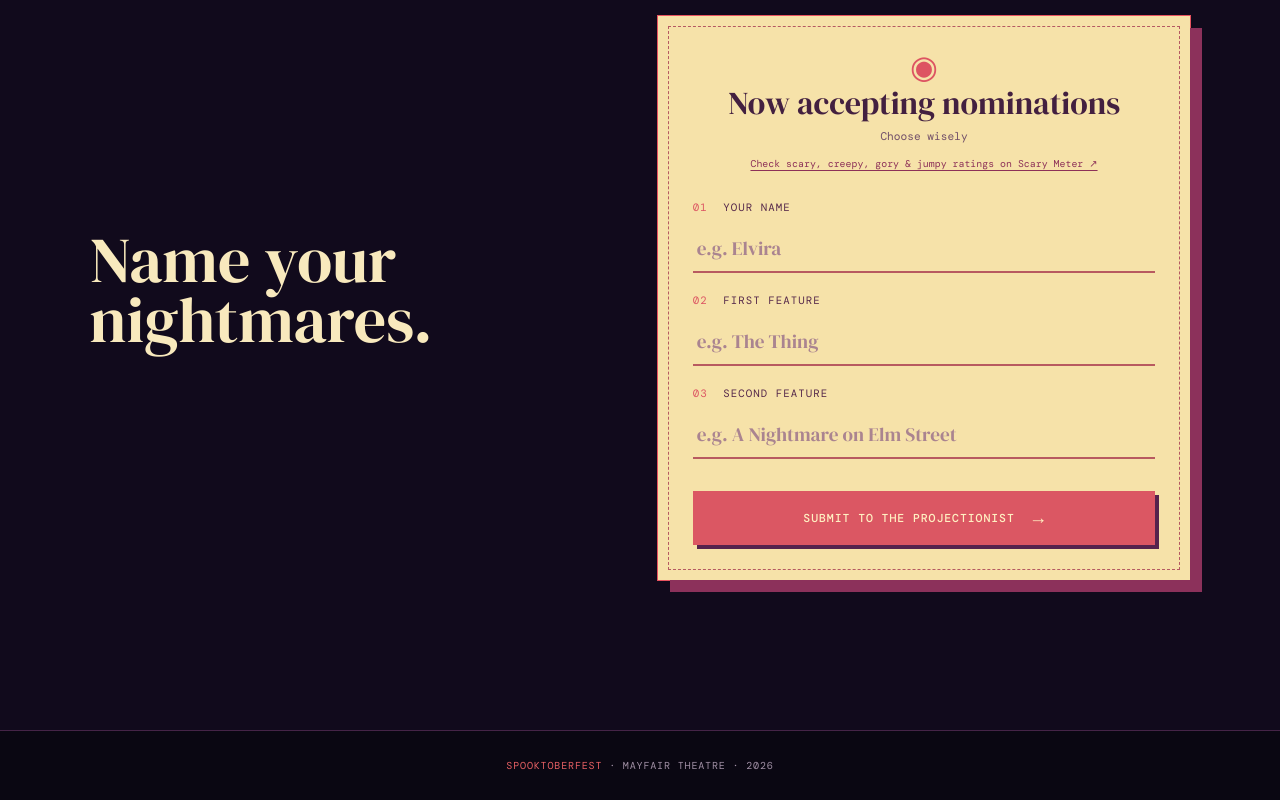
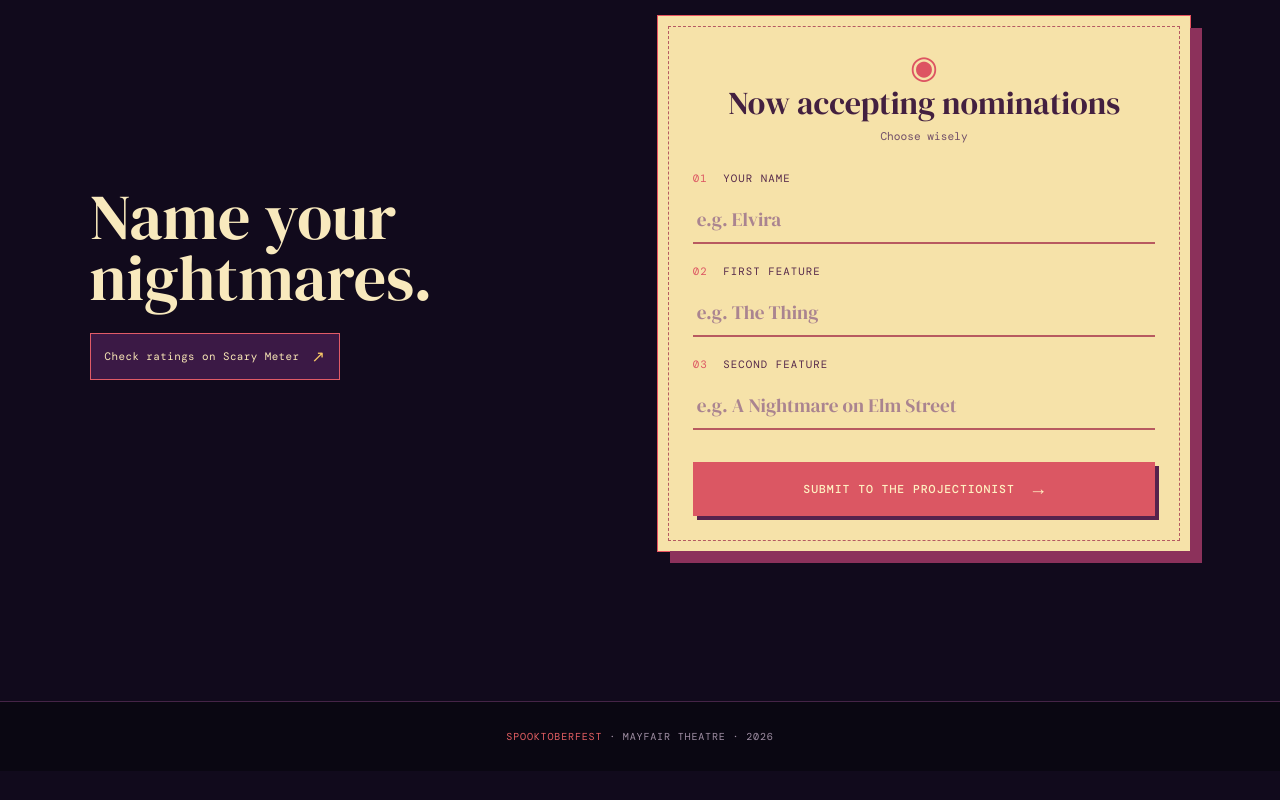
Before and after one commit to wfairclough/spooktoberfest.boo, a SvelteKit app in the folder apps/web/: page / in a window 1280 px wide. Shown: the part 1073-1873 px from the top of the page. After the commit the page ends 1844 px from the top, so only its background shows below. Built offline with nearby package versions, Linux system fonts and the light colour scheme; no server answers.

Commit message:
design: promote Scary Meter nomination link

```diff
--- a/apps/web/src/routes/+page.svelte
+++ b/apps/web/src/routes/+page.svelte
@@ -39,6 +39,9 @@
 	<section class="nomination-section" id="nominate" aria-labelledby="nominate-title">
 		<div class="section-intro">
 			<h2 id="nominate-title">Name your nightmares.</h2>
+			<a class="scary-meter-link" href="https://scarymeter.com/" target="_blank" rel="noreferrer">
+				Check ratings on Scary Meter <span>↗</span>
+			</a>
 		</div>
 		{#if nomination}
 			<div class="thanks" role="status">
@@ -64,14 +67,6 @@
 					<span class="reel" aria-hidden="true">◉</span>
 					<h3>Now accepting nominations</h3>
 					<p>Choose wisely</p>
-					<a
-						class="scary-meter-link"
-						href="https://scarymeter.com/"
-						target="_blank"
-						rel="noreferrer"
-					>
-						Check scary, creepy, gory &amp; jumpy ratings on Scary Meter ↗
-					</a>
 				</div>
 				<div class="field">
 					<label for="nominator-name"><span>01</span> Your name</label><input
@@ -456,15 +451,28 @@
 		font-size: 0.7rem;
 	}
 	.scary-meter-link {
-		display: inline-block;
-		margin-top: 14px;
-		color: #8d3158;
-		font-size: 0.62rem;
-		line-height: 1.45;
-		text-underline-offset: 3px;
+		display: inline-flex;
+		align-items: center;
+		gap: 12px;
+		margin-top: 9px;
+		padding: 12px 14px;
+		color: #f9e8b6;
+		border: 1px solid #e15b67;
+		background: #3b1945;
+		font-size: 0.68rem;
+		letter-spacing: 0.04em;
+		text-decoration: none;
+		transition:
+			background 0.15s,
+			transform 0.15s;
 	}
 	.scary-meter-link:hover {
-		color: #4b1c4c;
+		background: #572051;
+		transform: translateY(-2px);
+	}
+	.scary-meter-link span {
+		color: #f6c767;
+		font-size: 1rem;
 	}
 	.field {
 		position: relative;
```
